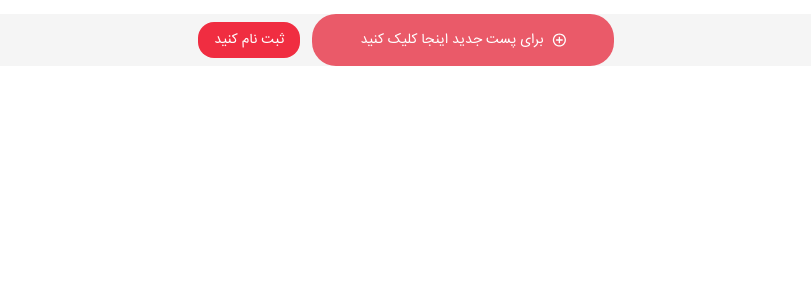
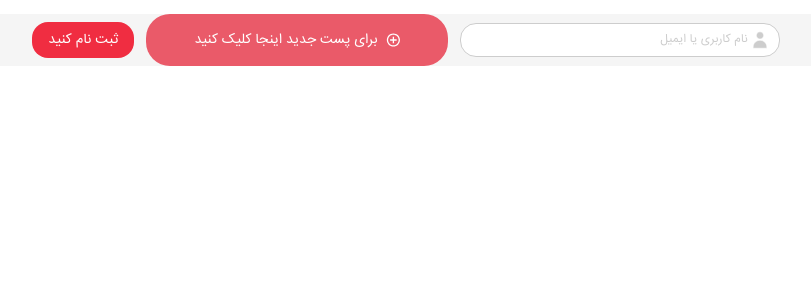
Before and after one commit to Arefe-Ehyaee/Collegegram, a React (Create React App) app in the folder cg-react/: page / in a window 1280 px wide. Shown: the top 300 px of the page, without its empty margins (234-1045 px from the left). Built offline with nearby package versions, Linux system fonts and the light colour scheme.

Commit message:
Input component (new)

```diff
--- /dev/null
+++ b/cg-react/src/components/TextInput.tsx
@@ -0,0 +1,41 @@
+import React, { useState } from "react";
+interface InputProps {
+  name: string;
+  type: string;
+  placeholder: string;
+  iconsrc?: string;
+  styling?: string;
+  onChange?:React.FC
+}
+
+const InputField :React.FC<InputProps>= ({ name, placeholder, type, onChange, styling, iconsrc }) => {
+  const [inputValue, setInputValue] = useState("");
+
+  const handleChange = (e: React.ChangeEvent<HTMLInputElement>) => {
+    setInputValue(e.target.value);
+    if (onChange) {
+      onChange(e);
+    }
+  };
+
+  return(
+    <div className="relative">
+    {iconsrc && !inputValue && <img src={iconsrc} alt="user" className="h-4 w-4 absolute top-1/2 right-3 transform -translate-y-1/2 "/>}
+    <input
+      type={type}
+      name={name}
+      id={name}
+      className={`flex flex-col items-center w-80 h-12 border border-gray px-4 py-2 rounded-2xl text-xs font-normal placeholder-gray font-isf ${styling} placeholder-start`}
+      dir="rtl"
+      placeholder={placeholder}
+      onChange={handleChange}
+    />
+    </div>
+  )
+
+}
+
+
+
+
+export default InputField;
--- a/cg-react/src/index.css
+++ b/cg-react/src/index.css
@@ -17,3 +17,8 @@
       @apply font-isf;
     }
   }
+
+.placeholder-start::placeholder {
+  position: relative;
+  left: -15px;
+}
--- a/cg-react/src/index.tsx
+++ b/cg-react/src/index.tsx
@@ -5,6 +5,8 @@ import CustomButtonH36 from './components/ButtonComponentH36';
 import CustomButtonH52 from './components/ButtonComponentH52';
 import reportWebVitals from './reportWebVitals';
 import addposticon from './assets/icons/addposticon.svg'
+import InputField from './components/TextInput';
+import UserSvg from "./assets/svgs/user.svg"
 
 const root = ReactDOM.createRoot(
   document.getElementById('root') as HTMLElement
@@ -14,6 +16,7 @@ root.render(
     <div className='mt-3.5 h-full flex items-center justify-center gap-3 bg-khakeshtari-100'>
     <CustomButtonH36 text='ثبت نام کنید'styling='bg-okhra-300' />
     <CustomButtonH52 text='برای پست جدید اینجا کلیک کنید' styling='bg-okhra-200' iconsrc={addposticon} />
+    <InputField type="text" placeholder="نام کاربری یا ایمیل" name="username" iconsrc={UserSvg} />
     </div>
   </React.StrictMode>
 );
--- a/cg-react/tailwind.config.js
+++ b/cg-react/tailwind.config.js
@@ -22,6 +22,7 @@ module.exports = {
         100: "#587052",
         200: "#17494D",
       },
+      gray: "#CDCDCD",
     },
     extend: {
       fontFamily: {
```
Also changed, not shown: cg-react/src/App.tsx (line endings or trailing spaces), cg-react/src/assets/svgs/user.svg (added).
